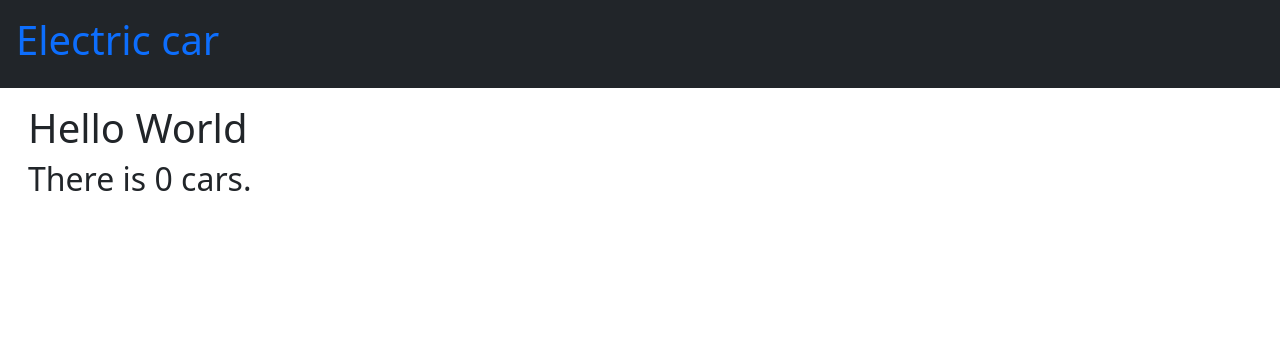
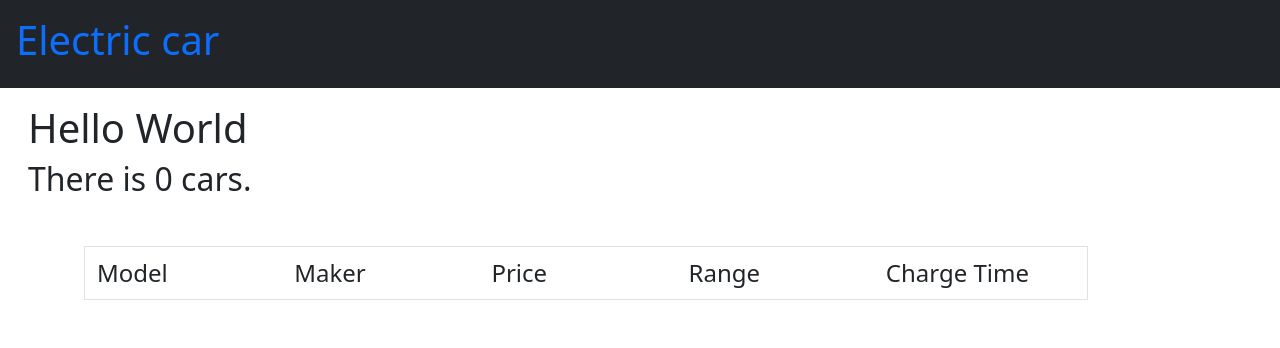
Before and after one commit to ArthurBajt/Info802_ElectricCars, a Flask app: page / in a window 1280 px wide. Shown: the top 348 px of the page. Run offline with Flask 2, Linux system fonts and the light colour scheme; data that the repository does not hold is empty.

Commit message:
fix ride time

```diff
--- a/ElectricCarsServices/Service/HomeServices.py
+++ b/ElectricCarsServices/Service/HomeServices.py
@@ -22,3 +22,8 @@ def test_services():
                   "services": services}
 
     return render_template("test_services.html", data=data)
+
+
+@app.route('/help')
+def help():
+    return render_template("help.html")
--- a/ElectricCarsServices/Service/RideService.py
+++ b/ElectricCarsServices/Service/RideService.py
@@ -11,4 +11,5 @@ def time():
     length: float = float(request.form.get("length"))
     car_autonomy: float = float(request.form.get("car_autonomy"))
     car_charge_time: float = float(request.form.get("car_charge_time"))
-    return RideController.ride_time(car_autonomy, car_charge_time, 50.0, length)
+    car_average_speed: float = float(request.form.get("car_average_speed"))
+    return RideController.ride_time(car_autonomy, car_charge_time, car_average_speed, length)
--- a/ElectricCarsServices/templates/index.html
+++ b/ElectricCarsServices/templates/index.html
@@ -9,11 +9,21 @@
 
     <div class="col center justify m-5">
 
+        <div class="row m-2 p-2 border fs-4">
+            <div class="col px-1">Model</div>
+            <div class="col px-1">Maker</div>
+            <div class="col px-1">Price</div>
+            <div class="col px-1">Range</div>
+            <div class="col px-1">Charge Time</div>
+        </div>
+
         {% for c in data.cars.data %}
             <div class="row m-2 p-2 border">
                 <div class="col px-1">{{ c.name }}</div>
                 <div class="col px-1">{{ c.maker }}</div>
                 <div class="col px-1">{{ c.price }} €</div>
+                <div class="col px-1">{{ c.range }} km</div>
+                <div class="col px-1">{{ c.charge_time }} min</div>
             </div>
         {% endfor %}
 
--- a/ElectricCarsServices/templates/test_services.html
+++ b/ElectricCarsServices/templates/test_services.html
@@ -10,6 +10,7 @@
         <form method="post">
             <p>Car autonomy: <input value="0" min="0" name="car_autonomy"></p>
             <p>Charge Time: <input value="0" min="0" name="car_charge_time"></p>
+            <p>Average Speed: <input value="0" min="0" name="car_average_speed"></p>
             <p>Journey lenght: <input value="0" min="0" name="length"></p>
 
             <div class="row m-2 p-2">
```
Also changed, not shown: ElectricCarsServices/Controller/RideController.py (+12 -1 lines), ElectricCarsServices/Test/TestRide.py (+3 -2 lines), ElectricCarsServices/templates/help.html (added, +9 -0 lines).
